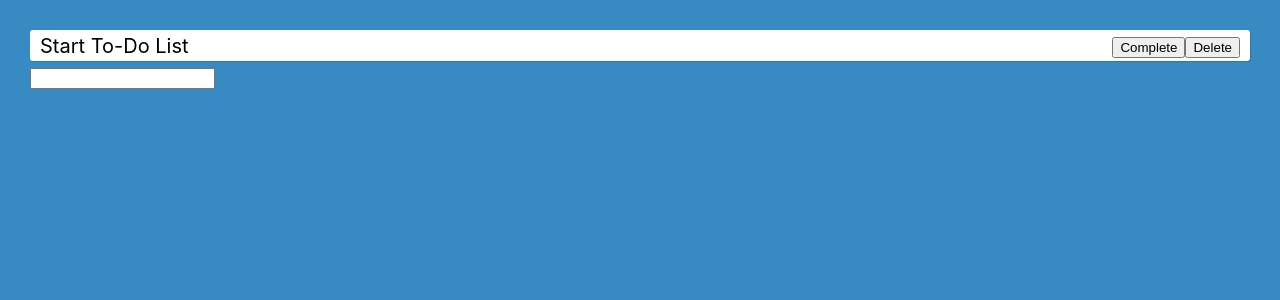
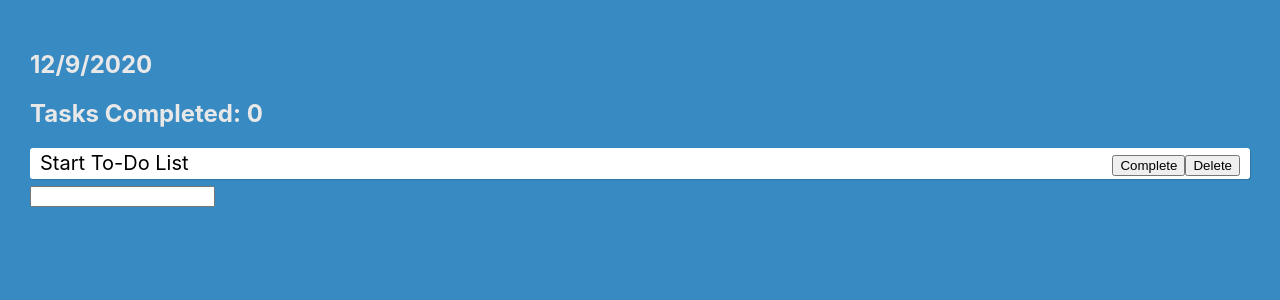
Before and after one commit to kennethvtruong/To-Do-App, a React (Create React App) app: page / in a window 1280 px wide. Shown: the top 300 px of the page. Built offline with nearby package versions, Linux system fonts and the light colour scheme.

Commit message:
new features

```diff
--- a/src/App.css
+++ b/src/App.css
@@ -2,6 +2,10 @@
   background: #378ac2;
   height: 100vh;
   padding: 30px;
+}
+h2 {
+  align-items: center;
+  color:#e8e8e8;
 }
 .newTasks {
   background: #e8e8e8;
--- a/src/App.js
+++ b/src/App.js
@@ -3,13 +3,16 @@ import React from 'react';
 import Task from './components/Task.js'
 import TaskForm from './components/TaskForm.js'
 
-
 function App() {
   const [tasks, setTasks] = React.useState([
     {text: "Start To-Do List",
-    isCompleted: false}
+    isCompleted: false,
+    }
+  ]);
 
-  ]);
+  const [count, setCount] = React.useState(0)
+
+  const [date, setDate] = React.useState(new Date());
 
   const addTask = text => {
     const newTasks = [...tasks, { text }];
@@ -28,8 +31,12 @@ function App() {
     setTasks(newTasks)
   };
 
+
+
   return (
     <div className="app">
+      <h2>{date.toLocaleDateString()}</h2>
+      <h2>Tasks Completed: {count}</h2>
       <div className="todo-list">
         {tasks.map((tasks, index) => (
           <Task
@@ -38,6 +45,8 @@ function App() {
             tasks={tasks}
             completeTask={completeTask}
             removeTask={removeTask}
+            count={count}
+            setCount={setCount}
             />
         ))}
         <TaskForm addTask={addTask} />
--- a/src/components/Task.js
+++ b/src/components/Task.js
@@ -1,13 +1,13 @@
 import React from 'react'
 
-function Task({ tasks, index, completeTask, removeTask }) {
+function Task({ tasks, index, completeTask, removeTask, count, setCount }) {
     return (
       <div
         className="tasks"
         style={{ textDecoration: tasks.isCompleted ? "line-through": ""}}>
           {tasks.text}
           <div>
-            <button onClick={() => completeTask(index)}>Complete</button>
+            <button onClick={() => {completeTask(index);setCount(count+1)}}>Complete</button>
             <button onClick={() => removeTask(index)}>Delete</button>
           </div>
         </div>
```
Also changed, not shown: 1 other file (tests, documents, lock files or other folders).
